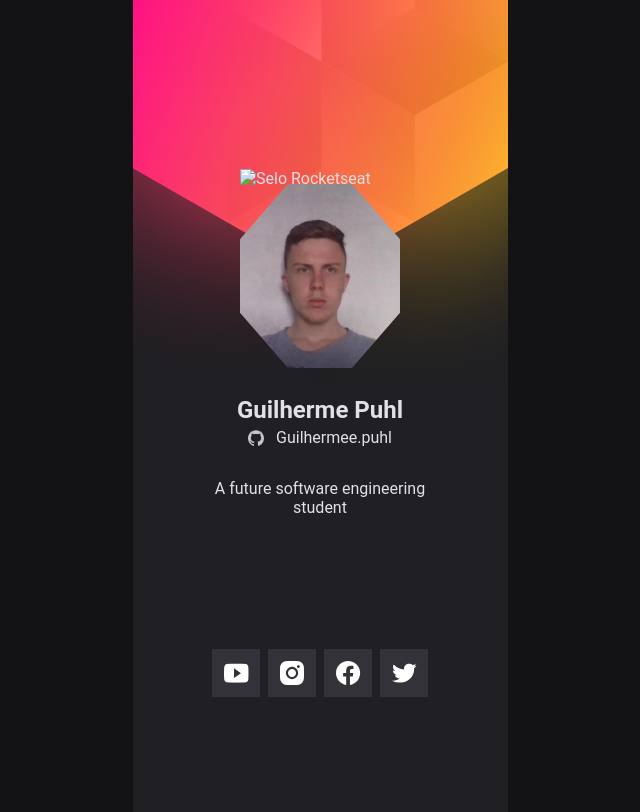
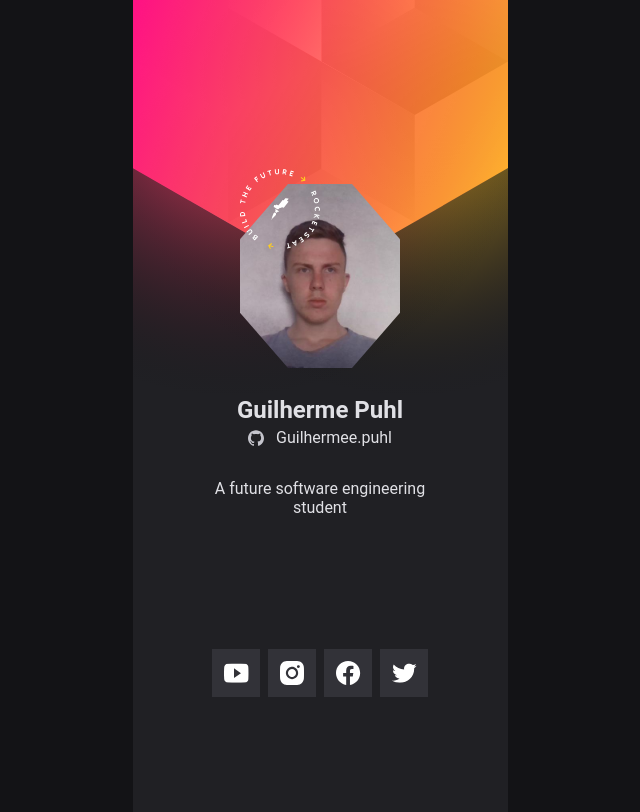
Before and after one commit to uguilherme/Cracha-Virtual-NLW, a plain HTML site: page index.html in a window 1280 px wide. Shown: the whole page, without its empty margins (320-960 px from the left). Drawn offline with Linux system fonts and the light colour scheme; no server answers; files whose address does not match are found by name.

Commit message:
Update index.html

```diff
--- a/index.html
+++ b/index.html
@@ -19,7 +19,7 @@
       <div class="container">
         <div class="avatar">
           <span>
-            <img src="images/build.svg" alt="Selo Rocketseat" />
+            <img src="imagens/build.svg" alt="Selo Rocketseat" />
           </span>
           <img id="userImage"src="imagens/Pessoal.jpg" alt="Foto pessoal" />
         </div>
```
